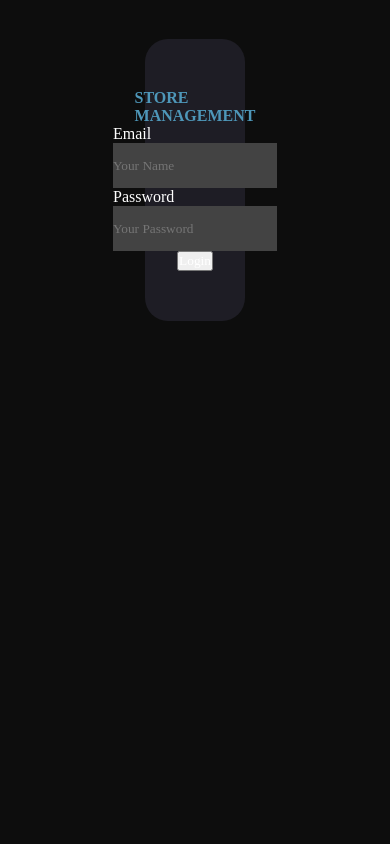
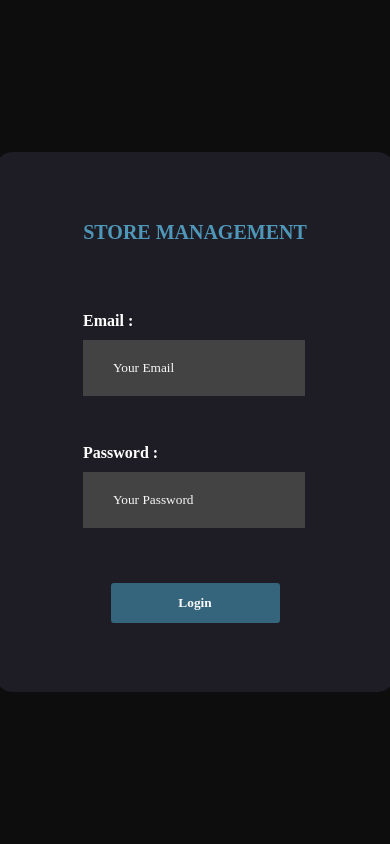
Before and after one commit to Ayoub-Mabrouk/inventory-management, a PHP site: page /login.html in a window 390 px wide. Run offline with PHP 8.4, Linux system fonts and the light colour scheme.

Commit message:
adding dynamic login page

```diff
--- a/login.css
+++ b/login.css
@@ -1,76 +1,201 @@
 * {
-  color: white;
-  font-family: "poppins";
   padding: 0;
   margin: 0;
+  font-family: "Poppins";
   -webkit-box-sizing: border-box;
           box-sizing: border-box;
 }
 
 body {
-  background-color: #0D0D0D;
-}
-
-body #container #form-box {
-  margin: 10% auto;
-  width: 20%;
-  background-color: #1E1D25;
+  height: 100vh;
   display: -webkit-box;
   display: -ms-flexbox;
   display: flex;
+  -webkit-box-pack: center;
+      -ms-flex-pack: center;
+          justify-content: center;
   -webkit-box-align: center;
       -ms-flex-align: center;
           align-items: center;
-  -webkit-box-orient: vertical;
-  -webkit-box-direction: normal;
-      -ms-flex-direction: column;
-          flex-direction: column;
-  padding: 50px;
-  border-radius: 23px;
+  background-color: #0d0d0d;
 }
 
-body #container #form-box p {
-  font-weight: bold;
-  color: #4E97B9;
+body .login {
+  -webkit-box-align: center;
+      -ms-flex-align: center;
+          align-items: center;
+  display: inline-block;
+  position: relative;
 }
 
-body #container #form-box #email-box {
+body .login .container {
+  background-color: #1e1d25;
+  width: 535px;
+  height: 540px;
+  border-radius: 18px;
+  border: none;
+  margin-top: auto;
+  margin-left: auto;
   display: -webkit-box;
   display: -ms-flexbox;
   display: flex;
-  -webkit-box-orient: vertical;
-  -webkit-box-direction: normal;
-      -ms-flex-direction: column;
-          flex-direction: column;
-  -webkit-box-align: start;
-      -ms-flex-align: start;
-          align-items: flex-start;
 }
 
-body #container #form-box #email-box input {
+body .login .cont {
+  margin: auto;
+}
+
+body .login .cont #STORE {
+  margin-bottom: 68px;
+  text-align: center;
+  color: #4e97b9;
+  font-size: 20px;
+}
+
+body .login .title-nm {
+  color: white;
+  margin-bottom: 10px;
+  font-weight: 600;
+}
+
+body .login .E-input {
+  margin-top: 30px;
+}
+
+body .login .E-input input {
+  background-color: #434343;
   outline: none;
   border: none;
-  background-color: #434343;
-  height: 45px;
+  width: 408px;
+  padding: 20px 10px;
+  color: #f9f8f9;
 }
 
-body #container #form-box #passowrd-box {
-  display: -webkit-box;
-  display: -ms-flexbox;
-  display: flex;
-  -webkit-box-orient: vertical;
-  -webkit-box-direction: normal;
-      -ms-flex-direction: column;
-          flex-direction: column;
-  -webkit-box-align: start;
-      -ms-flex-align: start;
-          align-items: flex-start;
+body .login .E-input input::-webkit-input-placeholder {
+  color: #f9f8f9;
 }
 
-body #container #form-box #passowrd-box input {
-  outline: none;
+body .login .E-input input:-ms-input-placeholder {
+  color: #f9f8f9;
+}
+
+body .login .E-input input::-ms-input-placeholder {
+  color: #f9f8f9;
+}
+
+body .login .E-input input::placeholder {
+  color: #f9f8f9;
+}
+
+body .login .E-input .message {
+  -webkit-transition: all 0.3s;
+  transition: all 0.3s;
+  opacity: 0;
+  visibility: hidden;
+  -webkit-transform: scale(0);
+          transform: scale(0);
+  color: rgba(206, 75, 75, 0.842);
+  font-size: 14px;
+  margin-top: 2px;
+}
+
+body .login #submit-button-box {
+  text-align: center;
+}
+
+body .login #submit-button-box button {
+  color: #f9f8f9;
+  background-color: #34657c;
+  width: 169px;
+  height: 40px;
   border: none;
-  background-color: #434343;
-  height: 45px;
+  margin-top: 37px;
+  font-weight: bold;
+  border-radius: 3px;
+}
+
+@media only screen and (max-width: 415px) {
+  body {
+    height: 100vh;
+    display: -webkit-box;
+    display: -ms-flexbox;
+    display: flex;
+    -webkit-box-pack: center;
+        -ms-flex-pack: center;
+            justify-content: center;
+    -webkit-box-align: center;
+        -ms-flex-align: center;
+            align-items: center;
+    background-color: #0d0d0d;
+  }
+  body .login {
+    -webkit-box-align: center;
+        -ms-flex-align: center;
+            align-items: center;
+    display: inline-block;
+    position: relative;
+  }
+  body .login .container {
+    background-color: #1e1d25;
+    width: 400px;
+    height: 540px;
+    border-radius: 18px;
+    border: none;
+    margin-top: auto;
+    margin-left: auto;
+    display: -webkit-box;
+    display: -ms-flexbox;
+    display: flex;
+  }
+  body .login .cont {
+    margin: auto;
+  }
+  body .login .cont #STORE {
+    margin-bottom: 68px;
+    text-align: center;
+    color: #4e97b9;
+    font-size: 20px;
+  }
+  body .login .title-nm {
+    color: white;
+    margin-bottom: 10px;
+    font-weight: 600;
+  }
+  body .login .E-input {
+    margin-top: 30px;
+  }
+  body .login .E-input input {
+    background-color: #434343;
+    outline: none;
+    border: none;
+    width: 99%;
+    padding: 20px 30px;
+    color: #f9f8f9;
+  }
+  body .login .E-input input::-webkit-input-placeholder {
+    color: #f9f8f9;
+  }
+  body .login .E-input input:-ms-input-placeholder {
+    color: #f9f8f9;
+  }
+  body .login .E-input input::-ms-input-placeholder {
+    color: #f9f8f9;
+  }
+  body .login .E-input input::placeholder {
+    color: #f9f8f9;
+  }
+  body .login #submit-button-box {
+    text-align: center;
+  }
+  body .login #submit-button-box button {
+    color: #f9f8f9;
+    background-color: #34657c;
+    width: 169px;
+    height: 40px;
+    border: none;
+    margin-top: 37px;
+    font-weight: bold;
+    border-radius: 3px;
+  }
 }
 /*# sourceMappingURL=login.css.map */
--- a/login.html
+++ b/login.html
@@ -1,27 +1,43 @@
 <!DOCTYPE html>
 <html lang="en">
+
 <head>
-    <meta charset="UTF-8">
-    <meta http-equiv="X-UA-Compatible" content="IE=edge">
-    <meta name="viewport" content="width=device-width, initial-scale=1.0">
-    <link rel="stylesheet" href="login.css">
-    <title>Document</title>
+  <meta charset="UTF-8">
+  <link rel="stylesheet" href="login.css">
+  <meta http-equiv="X-UA-Compatible" content="IE=edge">
+  <meta name="viewport" content="width=device-width, initial-scale=1.0">
+
+  <title>Login</title>
+  <style>
+    @import url('https://fonts.googleapis.com/css2?family=Poppins:wght@100;200;300;400;500;600;700&display=swap%27);
+@import url('https://fonts.googleapis.com/css2?family=Montserrat:wght@100;200;300;400;500;600;700&display=swap%27);
+  </style>
 </head>
+
 <body>
-    <div id="container">
-        <div id="form-box">
-            <p>STORE MANAGEMENT</p>
-            <div id="email-box">
-                <label for="">Email</label>
-                <input type="text" placeholder="Your Name">
-            </div>
-            <div id="passowrd-box">
-                <label for="">Password</label>
-                <input type="password" placeholder="Your Password">
-            </div>
-            <button id="login-button">Login</button>
+
+    <div class="login">
+      <div class="container">
+        <div class="cont">
+          <h2 id="STORE">STORE MANAGEMENT</h2>
+          <div class="E-input">
+            <p class="title-nm">Email :</p>
+            <input type="text" class="email input" name="email" placeholder="Your Email" >
+            <p class="message" id="user-is-invalid">invalid username</p>
+          </div>
+          <div class="E-input">
+            <p class="title-nm">Password :</p>
+            <input type="password" class="password input" name="password" placeholder="Your Password" >
+            <p class="message" id="password-is-invalid">invalid password</p>
+          </div>
+          <div id="submit-button-box"><button id="submit-button">Login</button> </div>
+
         </div>
+      </div>
+    </div>
 
-    </div>
+
+<script src="login.js" ></script>
 </body>
+
 </html>
--- a/login.scss
+++ b/login.scss
@@ -1,57 +1,159 @@
-$logo-color:#4E97B9;
-$nav-bar-color:#17161C;
-$icons-color:#9B9B9B;
-$search-color:#212437;
-$text-color:white;
-$main-content-bg-color:#1E1D25;
-$data-bg-color:#27262C;
-
+$color: #4e97b9;
+$button-color: #34657c;
+$bg-color: #0d0d0d;
+$color_second: #1e1d25;
+$text-color: #f9f8f9;
 
 * {
-    color: $text-color;
-    font-family:"poppins";
   padding: 0;
   margin: 0;
+  font-family: "Poppins";
   box-sizing: border-box;
 }
 body {
-    background-color:#0D0D0D;
-    #container {
+  height: 100vh;
+  display: flex;
+  justify-content: center;
+  align-items: center;
+  background-color: $bg-color;
+  .login {
+    align-items: center;
+    display: inline-block;
+    position: relative;
 
-        #form-box {
-           margin: 10% auto;
-            width: 20%;
-            background-color: $main-content-bg-color;
+    .container {
+      background-color: #1e1d25;
+      width: 535px;
+      height: 540px;
+      border-radius: 18px;
+      border: none;
+      margin-top: auto;
+      margin-left: auto;
       display: flex;
-            align-items: center;
-            flex-direction: column;
-            padding: 50px;
-            border-radius: 23px;
-            p {
-                font-weight: bold;
-                color: $logo-color;
+    }
+    .cont {
+      margin: auto;
+      #STORE {
+        margin-bottom: 68px;
+        text-align: center;
+        color: $color;
+        font-size: 20px;
+      }
     }
 
-            #email-box {
-                display: flex;
-                flex-direction: column;
-                align-items: flex-start;
+    .title-nm {
+      color: white;
+      margin-bottom: 10px;
+      font-weight: 600;
+    }
+
+    .E-input {
+      margin-top: 30px;
       input {
+        background-color: #434343;
         outline: none;
         border: none;
-                    background-color: #434343;
-                    height: 45px;
+        width: 408px;
+        padding: 20px 10px;
+        color: $text-color;
+        &::placeholder {
+          color: $text-color;
         }
       }
-            #passowrd-box {
+      .message {
+        transition: all 0.3s;
+        opacity: 0;
+        visibility: hidden;
+        transform: scale(0);
+        color: rgba(206, 75, 75, 0.842);
+        font-size: 14px;
+        margin-top: 2px;
+      }
+    }
+
+    #submit-button-box {
+      text-align: center;
+      button {
+        color: $text-color;
+        background-color: $button-color;
+
+        width: 169px;
+        height: 40px;
+        border: none;
+        margin-top: 37px;
+        font-weight: bold;
+        border-radius: 3px;
+      }
+    }
+  }
+}
+@media only screen and (max-width: 415px) {
+
+
+  body {
+    height: 100vh;
     display: flex;
-                flex-direction: column;
-                align-items: flex-start;
+    justify-content: center;
+    align-items: center;
+    background-color: $bg-color;
+    .login {
+      align-items: center;
+      display: inline-block;
+      position: relative;
+
+      .container {
+        background-color: #1e1d25;
+      width: 400px;
+      height: 540px;
+      border-radius: 18px;
+      border: none;
+      margin-top: auto;
+      margin-left: auto;
+      display: flex;
+      }
+      .cont {
+        margin: auto;
+        #STORE {
+          margin-bottom: 68px;
+          text-align: center;
+          color: $color;
+          font-size: 20px;
+        }
+      }
+
+      .title-nm {
+        color: white;
+        margin-bottom: 10px;
+        font-weight: 600;
+      }
+
+      .E-input {
+        margin-top: 30px;
         input {
+          background-color: #434343;
           outline: none;
           border: none;
-                    background-color: #434343;
-                    height: 45px;
+          width: 99%;
+          padding: 20px 30px;
+          color: $text-color;
+          &::placeholder {
+            color: $text-color;
+          }
+        }
+      }
+
+      #submit-button-box {
+        text-align: center;
+        button {
+          color: $text-color;
+          background-color: $button-color;
+
+          width: 169px;
+          height: 40px;
+          border: none;
+          margin-top: 37px;
+          font-weight: bold;
+          border-radius: 3px;
         }
       }
     }
```
Also changed, not shown: login.js (added, +55 -0 lines), 1 other file. Lines whose indentation alone changed are shown as unchanged.
